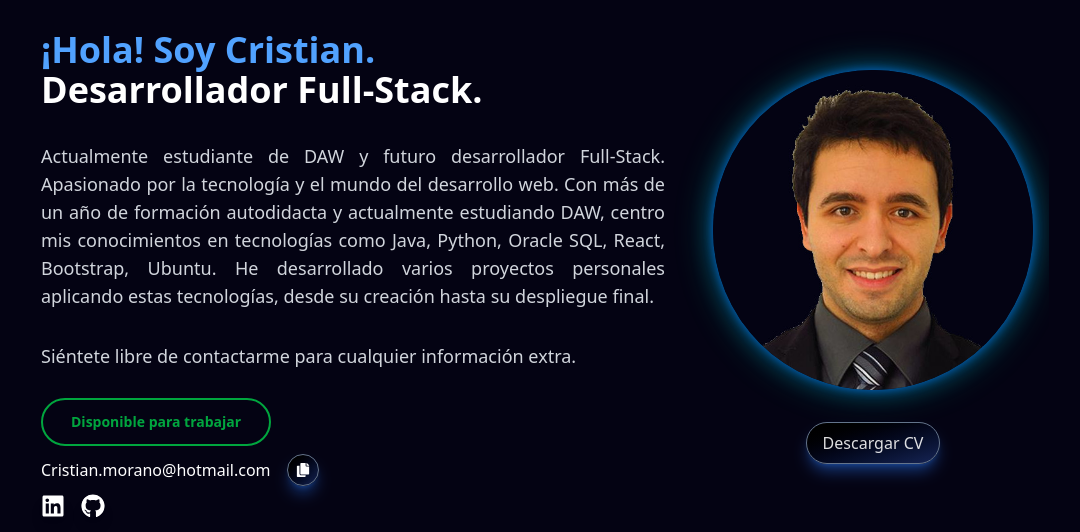
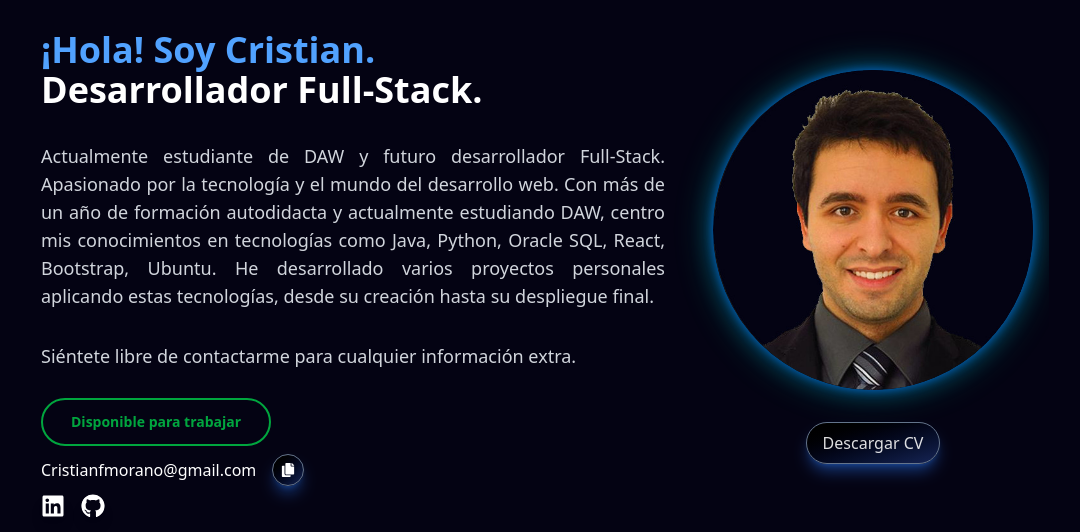
Before and after one commit to CristianMR87/Portfolio, a React (Vite) app: page / in a window 1280 px wide. Shown: the part 186-718 px from the top of the page, without its empty margins (103-1183 px from the left). Built offline with nearby package versions, Linux system fonts and the light colour scheme.

Commit message:
revisión estilo + foto

```diff
--- a/src/components/AboutSection.tsx
+++ b/src/components/AboutSection.tsx
@@ -7,7 +7,7 @@ const AboutSection: React.FC = () => {
     const [copied, setCopied] = useState(false);
 
     const copyEmail = () => {
-        navigator.clipboard.writeText('Cristian.morano@hotmail.com').then(() => {
+        navigator.clipboard.writeText('Cristianfmorano@gmail.com').then(() => {
             setCopied(true);
             setTimeout(() => {
                 setCopied(false);
@@ -33,7 +33,7 @@ const AboutSection: React.FC = () => {
                     </div>
                     <br />
                     <div className="position:relative flex flex-row items-center justify-center lg:justify-start gap-2">
-                        <p className="my-3 mr-2">Cristian.morano@hotmail.com</p>
+                        <p className="my-3 mr-2">Cristianfmorano@gmail.com</p>
                         <div className="relative" title="Copiar email">
                             <Button onClick={copyEmail} className="!w-8 !h-8">
                                 <FaCopy size={14} className="hover:text-blue-500 hover:shadow-blue-500/40 active:text-blue-500 active:shadow-blue-500/40 shadow-lg transition-all duration-300" />
@@ -67,7 +67,7 @@ const AboutSection: React.FC = () => {
                 <div className="flex flex-col shrink-0 items-center justify-center lg:mt-10 mt-5">
                     <div className="neon-bg w-56 h-56 md:w-64 md:h-64 lg:w-[320px] lg:h-[320px] rounded-full flex items-center justify-center">
                         <img
-                            src="/images/Perfil2.jpg"
+                            src="/images/Perfil2.png"
                             alt="Foto de Cristian"
                             className="w-50 h-50 md:w-60 md:h-60 lg:w-[320px] lg:h-[320px] rounded-full object-cover "
                         />
--- a/src/components/ContactSection.tsx
+++ b/src/components/ContactSection.tsx
@@ -49,7 +49,7 @@ const ContactSection: React.FC = () => {
         setSubmitMessage('');
 
         // Credenciales de EmailJS
-        const serviceID = 'service_avcu49n';
+        const serviceID = 'service_v3y7fdh';
         const templateID = 'template_j1s77ro';
         const publicKey = 'du9rumdEVCYsSxF4F';
 
--- a/src/components/EmailSection.tsx
+++ b/src/components/EmailSection.tsx
@@ -38,7 +38,7 @@ function EmailSection({ closeOnScroll }: EmailSectionProps) {
     };
 
     const copyEmail = () => {
-        navigator.clipboard.writeText('Cristian.morano@hotmail.com').then(() => {
+        navigator.clipboard.writeText('Cristianfmorano@gmail.com').then(() => {
             setCopied(true);
             setTimeout(() => {
                 setCopied(false);
@@ -81,7 +81,7 @@ function EmailSection({ closeOnScroll }: EmailSectionProps) {
                     {/* Opción 2: Enviar email */}
                     <a
                         title="Enviar email"
-                        href="mailto:Cristian.morano@hotmail.com"
+                        href="mailto:Cristianfmorano@gmail.com"
                         className="flex items-center justify-center w-10 h-10 bg-gradient-to-br from-black to-blue-950 border border-cyan-400/30 rounded-full shadow-lg shadow-blue-500/40 hover:shadow-blue-400/60 active:shadow-blue-400/60 transition-all duration-300 cursor-pointer"
                         aria-label="Enviar email"
                         onClick={() => setIsOpen(false)}
```
Also changed, not shown: public/images/Perfil2.png (added).
